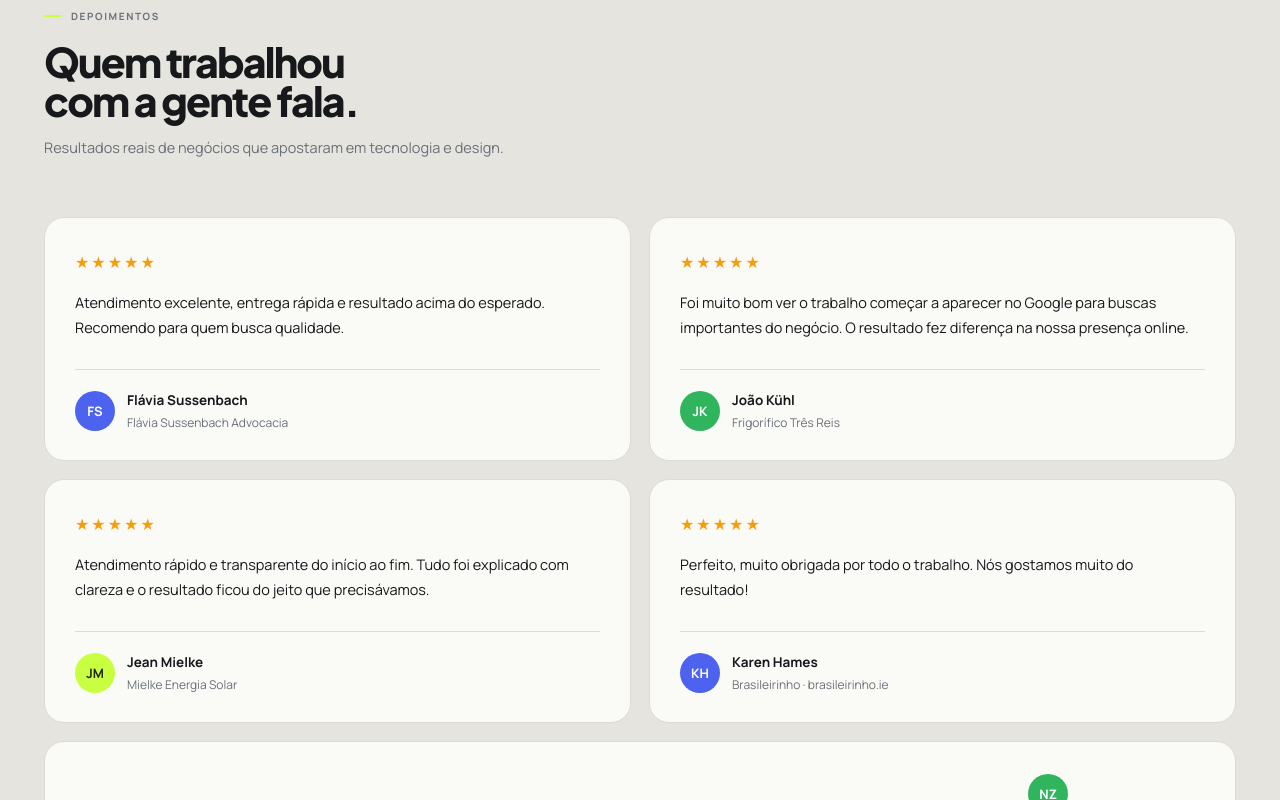
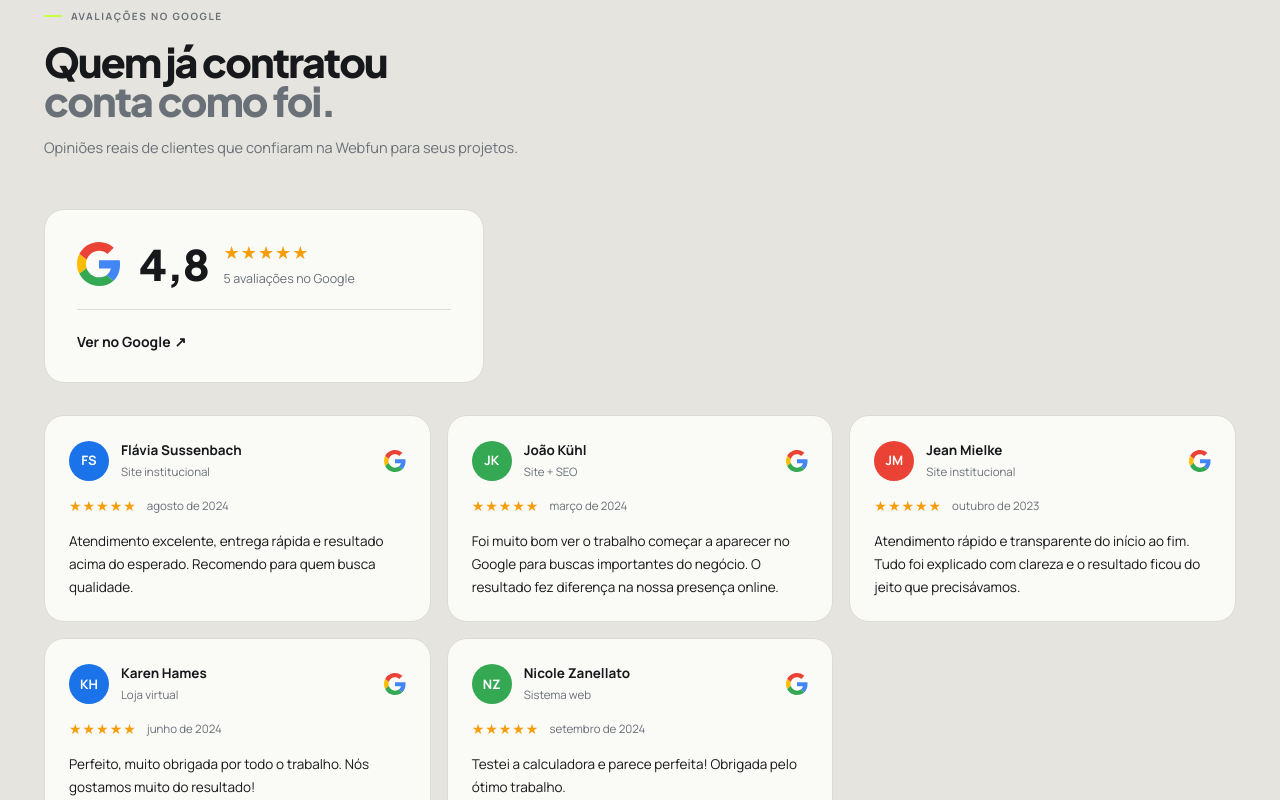
Before and after one commit to flpeduardo87/webfun-novo, a Next.js app: page / in a window 1280 px wide. Shown: the part 940-1740 px from the top of the page. Built offline with nearby package versions, Linux system fonts and the light colour scheme; no server answers.

Commit message:
Testimonials: redesign with Google Reviews style (logo G, stars, date, aggregate card)
Co-Authored-By: Claude Sonnet 4.6 <noreply@anthropic.com>
Claude-Session: https://claude.ai/code/session_01RLTRsbqGbM6twumD9jzPkw

```diff
--- a/src/app/page.tsx
+++ b/src/app/page.tsx
@@ -78,63 +78,103 @@ export default function Home() {
         <div className="testi-inner">
           <RevealOnScroll>
             <div className="testi-header">
-              <div className="sec-eyebrow">Depoimentos</div>
+              <div className="sec-eyebrow">Avaliações no Google</div>
               <div className="projects-title-row">
-                <h2 className="sec-h2">Quem trabalhou<br />com a <em>gente fala.</em></h2>
-                <p className="sec-sub">Resultados reais de negócios que apostaram em tecnologia e design.</p>
+                <h2 className="sec-h2">Quem já contratou<br /><span className="sec-h2-muted">conta como foi.</span></h2>
+                <p className="sec-sub">Opiniões reais de clientes que confiaram na Webfun para seus projetos.</p>
               </div>
             </div>
           </RevealOnScroll>
+
+          <RevealOnScroll delay={80}>
+            <div className="testi-google-card">
+              <div className="testi-google-top">
+                <svg className="testi-google-g" viewBox="0 0 48 48" xmlns="http://www.w3.org/2000/svg">
+                  <path fill="#EA4335" d="M24 9.5c3.54 0 6.71 1.22 9.21 3.6l6.85-6.85C35.9 2.38 30.47 0 24 0 14.62 0 6.51 5.38 2.56 13.22l7.98 6.19C12.43 13.72 17.74 9.5 24 9.5z"/>
+                  <path fill="#4285F4" d="M46.98 24.55c0-1.57-.15-3.09-.38-4.55H24v9.02h12.94c-.58 2.96-2.26 5.48-4.78 7.18l7.73 6c4.51-4.18 7.09-10.36 7.09-17.65z"/>
+                  <path fill="#FBBC05" d="M10.53 28.59c-.48-1.45-.76-2.99-.76-4.59s.27-3.14.76-4.59l-7.98-6.19C.92 16.46 0 20.12 0 24c0 3.88.92 7.54 2.56 10.78l7.97-6.19z"/>
+                  <path fill="#34A853" d="M24 48c6.48 0 11.93-2.13 15.89-5.81l-7.73-6c-2.15 1.45-4.92 2.3-8.16 2.3-6.26 0-11.57-4.22-13.47-9.91l-7.98 6.19C6.51 42.62 14.62 48 24 48z"/>
+                  <path fill="none" d="M0 0h48v48H0z"/>
+                </svg>
+                <div className="testi-google-rating">
+                  <span className="testi-google-num">4,8</span>
+                  <div>
+                    <div className="testi-google-stars">★★★★★</div>
+                    <div className="testi-google-count">5 avaliações no Google</div>
+                  </div>
+                </div>
+              </div>
+              <div className="testi-google-divider" />
+              <a href="https://maps.app.goo.gl/webfun" target="_blank" rel="noopener" className="testi-google-link">
+                Ver no Google <span>↗</span>
+              </a>
+            </div>
+          </RevealOnScroll>
+
           <div className="testi-grid">
             {[
               {
                 quote: 'Atendimento excelente, entrega rápida e resultado acima do esperado. Recomendo para quem busca qualidade.',
                 name: 'Flávia Sussenbach',
-                role: 'Flávia Sussenbach Advocacia',
+                role: 'Site institucional',
                 init: 'FS',
-                color: 'var(--blue)',
+                color: '#1a73e8',
+                date: 'agosto de 2024',
               },
               {
                 quote: 'Foi muito bom ver o trabalho começar a aparecer no Google para buscas importantes do negócio. O resultado fez diferença na nossa presença online.',
                 name: 'João Kühl',
-                role: 'Frigorífico Três Reis',
+                role: 'Site + SEO',
                 init: 'JK',
-                color: 'var(--green)',
+                color: '#34a853',
+                date: 'março de 2024',
               },
               {
                 quote: 'Atendimento rápido e transparente do início ao fim. Tudo foi explicado com clareza e o resultado ficou do jeito que precisávamos.',
                 name: 'Jean Mielke',
-                role: 'Mielke Energia Solar',
+                role: 'Site institucional',
                 init: 'JM',
-                color: 'var(--acid)',
+                color: '#ea4335',
+                date: 'outubro de 2023',
               },
               {
                 quote: 'Perfeito, muito obrigada por todo o trabalho. Nós gostamos muito do resultado!',
                 name: 'Karen Hames',
-                role: 'Brasileirinho · brasileirinho.ie',
+                role: 'Loja virtual',
                 init: 'KH',
-                color: 'var(--blue)',
+                color: '#1a73e8',
+                date: 'junho de 2024',
               },
               {
                 quote: 'Testei a calculadora e parece perfeita! Obrigada pelo ótimo trabalho.',
                 name: 'Nicole Zanellato',
-                role: 'Keep Clean · keepcleanireland.ie',
+                role: 'Sistema web',
                 init: 'NZ',
-                color: 'var(--green)',
-                wide: true,
+                color: '#34a853',
+                date: 'setembro de 2024',
               },
             ].map((t, i) => (
-              <RevealOnScroll key={t.name} delay={i * 80} className={t.wide ? 'testi-wide-wrap' : ''}>
-                <div className={`testi-card${t.wide ? ' testi-card-wide' : ''}`}>
-                  <div className="testi-stars">★★★★★</div>
-                  <p className="testi-text">{t.quote}</p>
-                  <div className="testi-author">
-                    <div className="testi-av" style={{ background: t.color, color: t.color === 'var(--acid)' ? 'var(--acid-fg)' : '#fff' }}>{t.init}</div>
-                    <div>
+              <RevealOnScroll key={t.name} delay={i * 80}>
+                <div className="testi-card">
+                  <div className="testi-card-top">
+                    <div className="testi-av" style={{ background: t.color }}>{t.init}</div>
+                    <div className="testi-author-info">
                       <div className="testi-name">{t.name}</div>
                       <div className="testi-role">{t.role}</div>
                     </div>
+                    <svg className="testi-card-g" viewBox="0 0 48 48" xmlns="http://www.w3.org/2000/svg">
+                      <path fill="#EA4335" d="M24 9.5c3.54 0 6.71 1.22 9.21 3.6l6.85-6.85C35.9 2.38 30.47 0 24 0 14.62 0 6.51 5.38 2.56 13.22l7.98 6.19C12.43 13.72 17.74 9.5 24 9.5z"/>
+                      <path fill="#4285F4" d="M46.98 24.55c0-1.57-.15-3.09-.38-4.55H24v9.02h12.94c-.58 2.96-2.26 5.48-4.78 7.18l7.73 6c4.51-4.18 7.09-10.36 7.09-17.65z"/>
+                      <path fill="#FBBC05" d="M10.53 28.59c-.48-1.45-.76-2.99-.76-4.59s.27-3.14.76-4.59l-7.98-6.19C.92 16.46 0 20.12 0 24c0 3.88.92 7.54 2.56 10.78l7.97-6.19z"/>
+                      <path fill="#34A853" d="M24 48c6.48 0 11.93-2.13 15.89-5.81l-7.73-6c-2.15 1.45-4.92 2.3-8.16 2.3-6.26 0-11.57-4.22-13.47-9.91l-7.98 6.19C6.51 42.62 14.62 48 24 48z"/>
+                      <path fill="none" d="M0 0h48v48H0z"/>
+                    </svg>
                   </div>
+                  <div className="testi-meta">
+                    <span className="testi-stars">★★★★★</span>
+                    <span className="testi-date">{t.date}</span>
+                  </div>
+                  <p className="testi-text">{t.quote}</p>
                 </div>
               </RevealOnScroll>
             ))}
--- a/src/app/site.css
+++ b/src/app/site.css
@@ -862,63 +862,92 @@
 .testi-inner {
   max-width: 1280px; margin: 0 auto; padding-inline: 44px;
 }
-.testi-header { margin-bottom: 56px; }
+.testi-header { margin-bottom: 48px; }
+.sec-h2-muted { color: var(--muted); font-style: normal; }
+
+/* Google aggregate card */
+.testi-google-card {
+  background: var(--surface);
+  border: 1px solid var(--line);
+  border-radius: 20px;
+  padding: 28px 32px;
+  margin-bottom: 32px;
+  max-width: 440px;
+}
+.testi-google-top {
+  display: flex; align-items: center; gap: 18px;
+}
+.testi-google-g {
+  width: 44px; height: 44px; flex-shrink: 0;
+}
+.testi-google-rating {
+  display: flex; align-items: center; gap: 14px;
+}
+.testi-google-num {
+  font-size: 42px; font-weight: 800; font-family: var(--font-display);
+  color: var(--ink); line-height: 1;
+}
+.testi-google-stars {
+  font-size: 18px; color: #f59e0b; letter-spacing: 1px; margin-bottom: 3px;
+}
+.testi-google-count {
+  font-size: 12.5px; color: var(--muted);
+}
+.testi-google-divider {
+  height: 1px; background: var(--line); margin: 20px 0;
+}
+.testi-google-link {
+  font-size: 14px; font-weight: 700; color: var(--ink);
+  text-decoration: none; display: inline-flex; align-items: center; gap: 4px;
+}
+.testi-google-link:hover { color: var(--acid); }
+
+/* Review cards grid */
 .testi-grid {
   display: grid;
-  grid-template-columns: repeat(2, 1fr);
-  gap: 18px;
+  grid-template-columns: repeat(3, 1fr);
+  gap: 16px;
 }
 .testi-card {
   background: var(--surface);
   border: 1px solid var(--line);
   border-radius: 20px;
-  padding: 32px 30px 28px;
-  display: flex; flex-direction: column; gap: 0;
+  padding: 24px 24px 22px;
+  display: flex; flex-direction: column;
 }
-.testi-quote {
-  font-size: 40px; line-height: 1;
-  color: var(--acid);
-  font-family: Georgia, serif;
-  margin-bottom: 16px;
-}
-.testi-stars {
-  font-size: 16px;
-  color: #f59e0b;
-  letter-spacing: 2px;
-  margin-bottom: 16px;
-}
-/* wide card: the RevealOnScroll wrapper is the grid item, so span goes on it */
-.testi-wide-wrap {
-  grid-column: 1 / -1;
-}
-.testi-card-wide {
-  flex-direction: row;
-  gap: 40px;
-  align-items: center;
-}
-.testi-card-wide .testi-text { margin-bottom: 0; flex: 1; font-size: 16px; }
-.testi-card-wide .testi-author { border-top: none; padding-top: 0; flex-shrink: 0; flex-direction: column; align-items: flex-start; gap: 8px; }
-.testi-text {
-  font-size: 14.5px; color: var(--ink);
-  line-height: 1.72; flex: 1;
-  margin-bottom: 28px;
-}
-.testi-author {
+.testi-card-top {
   display: flex; align-items: center; gap: 12px;
-  padding-top: 20px;
-  border-top: 1px solid var(--line);
+  margin-bottom: 14px;
 }
 .testi-av {
   width: 40px; height: 40px; border-radius: 50%;
-  font-size: 13px; font-weight: 800;
+  font-size: 13px; font-weight: 800; color: #fff;
   display: grid; place-items: center;
   flex-shrink: 0;
 }
+.testi-author-info { flex: 1; min-width: 0; }
 .testi-name {
   font-size: 13.5px; font-weight: 700; color: var(--ink);
+  white-space: nowrap; overflow: hidden; text-overflow: ellipsis;
 }
 .testi-role {
-  font-size: 12px; color: var(--muted); margin-top: 1px;
+  font-size: 11.5px; color: var(--muted); margin-top: 1px;
+}
+.testi-card-g {
+  width: 22px; height: 22px; flex-shrink: 0;
+}
+.testi-meta {
+  display: flex; align-items: center; gap: 10px; margin-bottom: 12px;
+}
+.testi-stars {
+  font-size: 14px; color: #f59e0b; letter-spacing: 1px;
+}
+.testi-date {
+  font-size: 11.5px; color: var(--muted);
+}
+.testi-text {
+  font-size: 13.5px; color: var(--ink);
+  line-height: 1.72; flex: 1;
 }
 
 /* ── FAQ ── */
@@ -1217,22 +1246,8 @@
   .num-card { border-right: none; border-bottom: 1px solid rgba(255,255,255,.08); }
   .num-card:nth-child(2n) { border-right: none; }
   .testi-inner { padding-inline: 20px; }
-  .testi-grid {
-    display: flex; flex-direction: column; gap: 0;
-  }
-  .testi-grid > div {
-    position: sticky;
-    margin-bottom: 12px;
-  }
-  .testi-grid > div:nth-child(1) { top: 64px; }
-  .testi-grid > div:nth-child(2) { top: calc(64px + 14px); }
-  .testi-grid > div:nth-child(3) { top: calc(64px + 28px); }
-  .testi-grid > div:nth-child(4) { top: calc(64px + 42px); }
-  .testi-grid > div:nth-child(5) { top: calc(64px + 56px); }
-  .testi-wide-wrap { grid-column: unset; }
-  .testi-card-wide { flex-direction: column; gap: 0; align-items: flex-start; }
-  .testi-card-wide .testi-text { font-size: 14.5px; margin-bottom: 28px; }
-  .testi-card-wide .testi-author { border-top: 1px solid var(--line); padding-top: 20px; }
+  .testi-google-card { max-width: 100%; }
+  .testi-grid { grid-template-columns: 1fr; gap: 12px; }
   .faq-inner { grid-template-columns: 1fr; gap: 40px; padding-inline: 20px; }
   .faq-header { position: static; }
   .budget-inner { grid-template-columns: 1fr; gap: 48px; padding-inline: 20px; }
```
